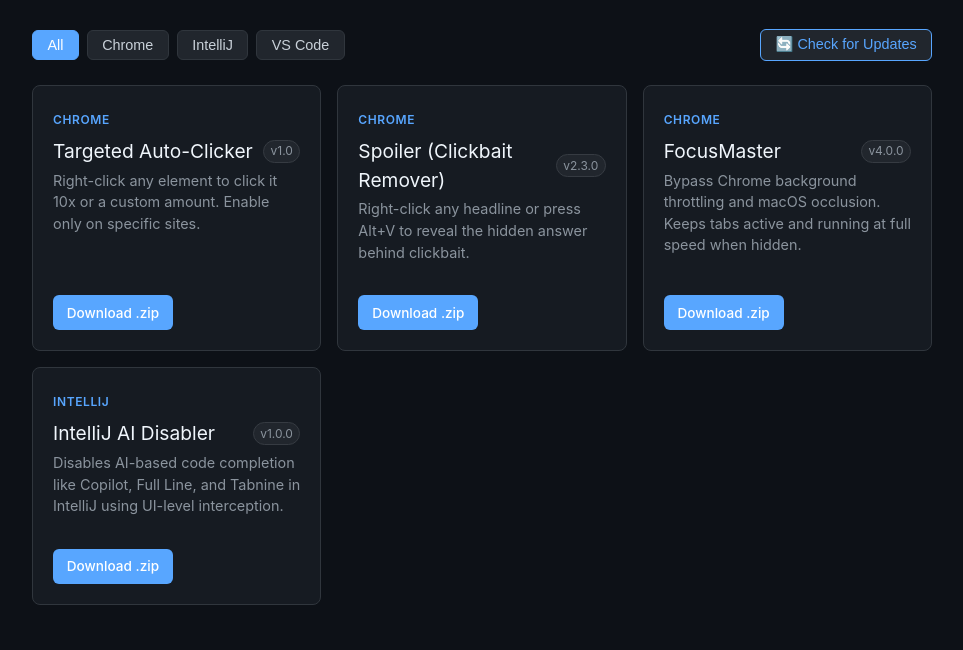
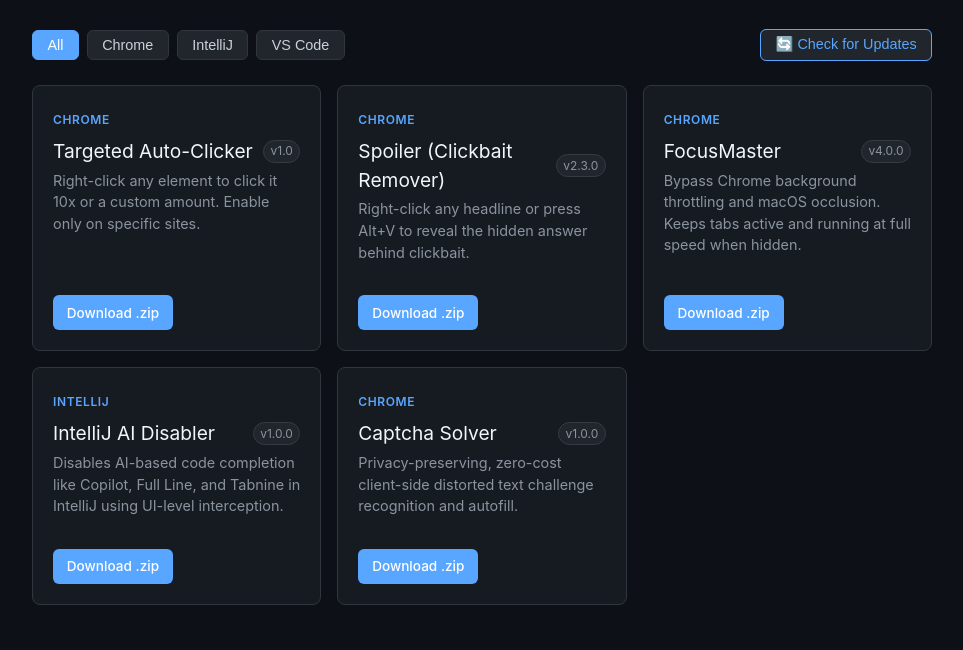
Before and after one commit to yzentler/pluginServer, a website: page index.html in a window 1280 px wide. Shown: the part 140-790 px from the top of the page, without its empty margins (158-1121 px from the left). Drawn offline with Linux system fonts and the light colour scheme.

Commit message:
Add Captcha Solver to pluginServer

```diff
--- a/index.html
+++ b/index.html
@@ -253,7 +253,8 @@
 
     const TRACKED_REPOS = [
       { id: 'clickbait-remover', repo: 'yzentler/clickbaitRemover', assetPattern: /clickbait.*\.zip$/i },
-      { id: 'focusMaster', repo: 'yzentler/focusMaster', assetPattern: /focusMaster.*\.zip$/i }
+      { id: 'focusMaster', repo: 'yzentler/focusMaster', assetPattern: /focusMaster.*\.zip$/i },
+      { id: 'captcha-solver', repo: 'yzentler/captchaSolver', assetPattern: /captcha.*\.zip$/i }
     ];
 
     async function loadRegistry() {
--- a/registry.json
+++ b/registry.json
@@ -39,6 +39,15 @@
       "description": "Disables AI-based code completion like Copilot, Full Line, and Tabnine in IntelliJ using UI-level interception.",
       "downloadUrl": "plugins/intellij/AiDisabler-1.0.0.zip",
       "updatedAt": "2026-09-23"
+    },
+    {
+      "id": "captcha-solver",
+      "target": "chrome",
+      "name": "Captcha Solver",
+      "version": "1.0.0",
+      "description": "Privacy-preserving, zero-cost client-side distorted text challenge recognition and autofill.",
+      "downloadUrl": "plugins/chrome/captchaSolver.zip",
+      "updatedAt": "2026-09-28"
     }
   ]
 }
```
Also changed, not shown: scripts/sync-releases.js (+8 -0 lines), 1 other file.
